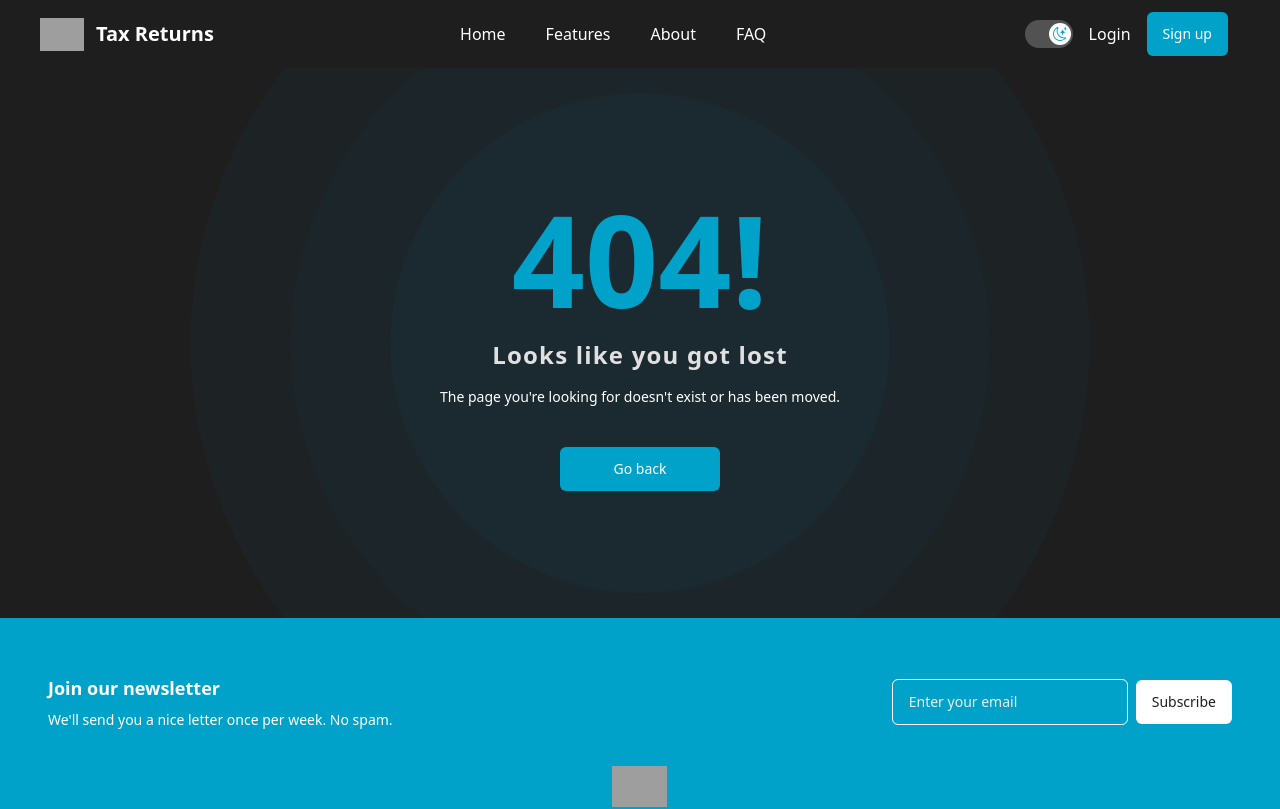
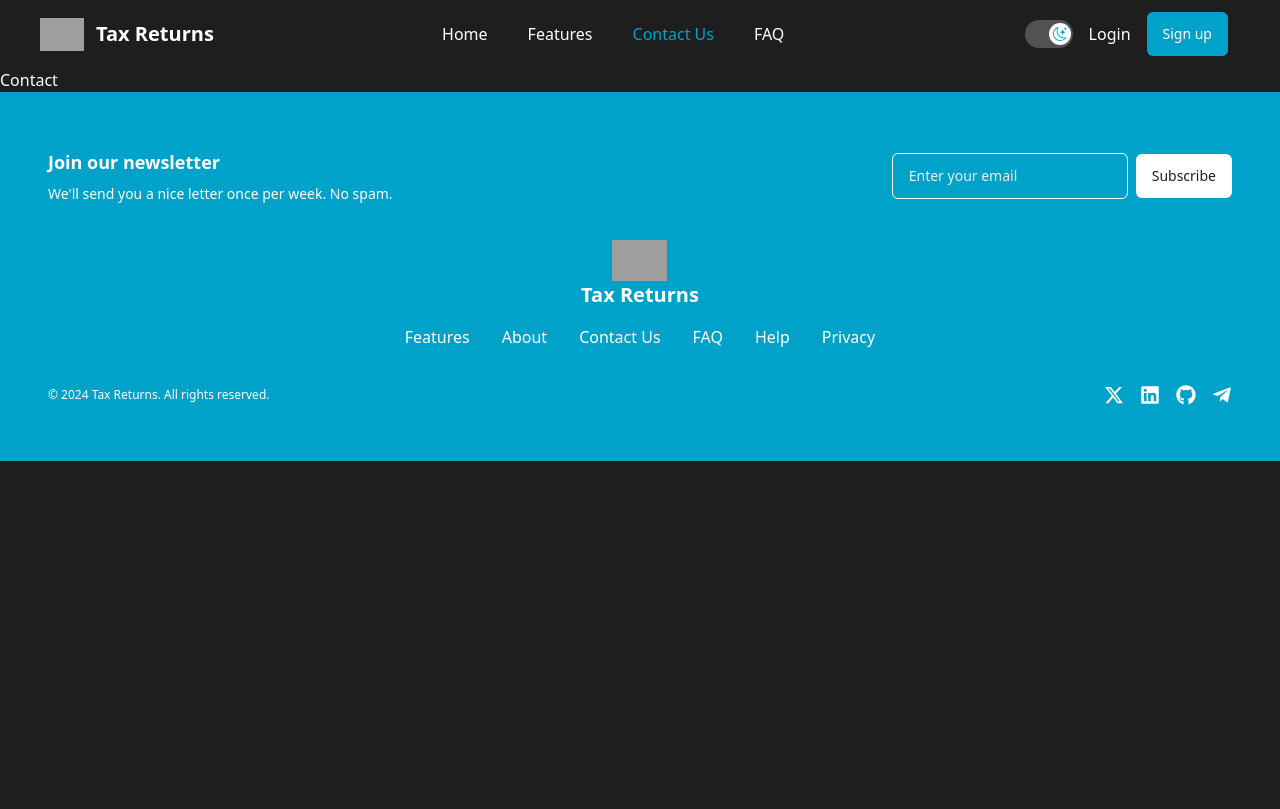
Before and after one commit to Trayshmhirk/tax-return-landing-page, a React (Vite) app: page /contact in a window 1280 px wide. Shown: the top 809 px of the page. Built offline with nearby package versions, Linux system fonts and the light colour scheme; grey boxes are pictures that could not be loaded.

Commit message:
Initiatialize contact page. other changes

```diff
--- a/src/components/common/Footer.tsx
+++ b/src/components/common/Footer.tsx
@@ -52,7 +52,7 @@ const Footer = () => {
                      to="/contact"
                      className="footer-link hover:text-white"
                   >
-                     Contact
+                     Contact Us
                   </NavLink>
                   <NavLink to="/faq" className="footer-link hover:text-white">
                      FAQ
--- a/src/components/common/Header.tsx
+++ b/src/components/common/Header.tsx
@@ -35,12 +35,12 @@ const Header = () => {
                   Features
                </NavLink>
                <NavLink
-                  to="/about"
+                  to="/contact"
                   className={({ isActive }) =>
                      `${isActive ? "text-richElectricBlue" : "text-current"}`
                   }
                >
-                  About
+                  Contact Us
                </NavLink>
                <NavLink
                   to="/faq"
--- /dev/null
+++ b/src/pages/contact/Contact.tsx
@@ -0,0 +1,5 @@
+const Contact = () => {
+   return <div>Contact</div>;
+};
+
+export default Contact;
--- a/src/pages/home/Home.tsx
+++ b/src/pages/home/Home.tsx
@@ -102,7 +102,7 @@ const Home = () => {
             </div>
          </section>
 
-         <section className="flex flex-col items-center gap-10 md:gap-14 my-8 md:my-14 mx-5 md:mx-10 xl:mx-20 p-6 md:px-10 md:py-12 bg-bubbles dark:bg-gray rounded-xl shadow-xl dark:shadow-2xl">
+         <section className="flex flex-col items-center gap-10 md:gap-14 my-8 mb-10 md:my-14 md:mb-16 mx-5 md:mx-10 xl:mx-20 p-6 md:px-10 md:py-12 bg-bubbles dark:bg-gray rounded-xl shadow-xl dark:shadow-2xl">
             <div className="container flex flex-col-reverse sm:flex-row justify-center items-center gap-6 md:gap-8">
                <div className="w-full flex flex-col gap-3 text-center sm:text-left">
                   <h2 className="text-2xl md:text-4xl font-extrabold text-richElectricBlue">
--- a/src/routes/Routes.tsx
+++ b/src/routes/Routes.tsx
@@ -11,6 +11,7 @@ import { ErrorPage } from "../pages/ErrorPage";
 import ProtectedRoute from "./ProtectedRoutes";
 
 const Home = lazy(() => import("../pages/home/Home"));
+const Contact = lazy(() => import("../pages/contact/Contact"));
 
 const router = createBrowserRouter(
    createRoutesFromElements(
@@ -32,6 +33,14 @@ const router = createBrowserRouter(
                   </ProtectedRoute>
                }
             />
+            <Route
+               path="contact"
+               element={
+                  <ProtectedRoute>
+                     <Contact />
+                  </ProtectedRoute>
+               }
+            />
             <Route path="*" element={<ErrorPage />} />
          </Route>
       </>
```
